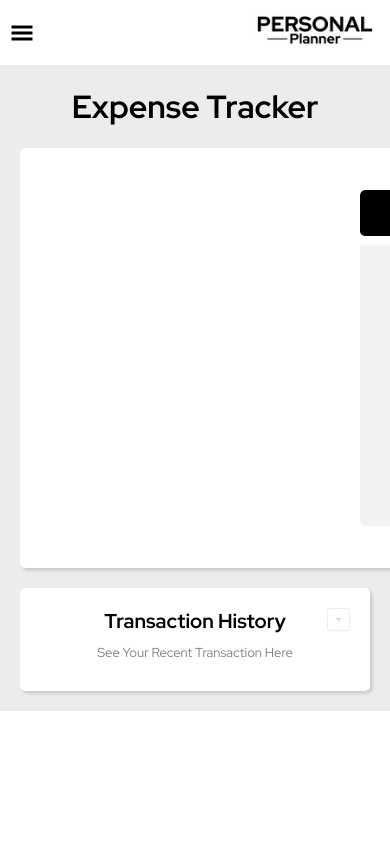
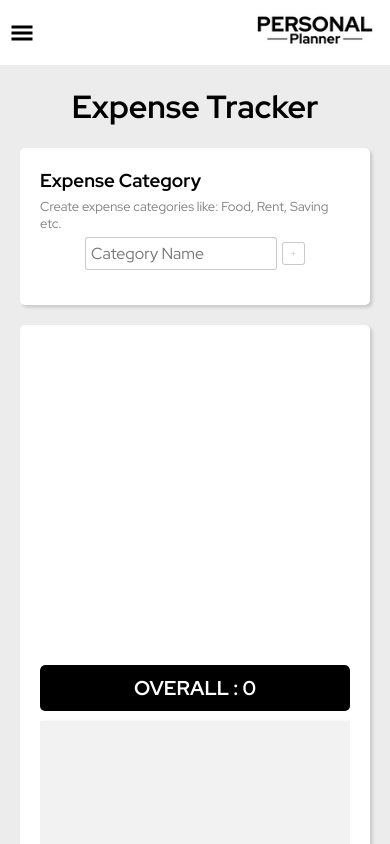
Before and after one commit to Kaka5hi/personal-planner, a React (Create React App) app: page /budget in a window 390 px wide. Shown: the top 844 px of the page. Built offline with nearby package versions, Linux system fonts and the light colour scheme.

Commit message:
mobile responsive

```diff
--- a/src/pages/Budget.css
+++ b/src/pages/Budget.css
@@ -157,3 +157,42 @@
   background-color: rgba(202, 202, 202, 0.247);
   box-shadow: rgb(0 0 0 / 15%) 1.4px 1.4px 3.2px;
 }
+
+@media screen and (max-width: 1120px) {
+  .budget_top {
+    flex-direction: column-reverse;
+    align-items: center;
+    justify-content: center;
+  }
+
+  .donut_chart {
+    width: 100%;
+    justify-content: space-evenly;
+  }
+}
+
+@media screen and (max-width: 580px) {
+  .budget_category {
+    width: 80%;
+  }
+  .donut_chart {
+    flex-direction: column;
+  }
+
+  .transaction_list-heading_container {
+    font-size: 1rem;
+    justify-content: space-between;
+  }
+}
+
+@media screen and (max-width: 480px) {
+  .donut_chart > .donut_chart-info_container,
+  .budget_category {
+    width: 100%;
+  }
+
+  .transaction_list-heading_container > span:nth-child(3),
+  .transaction_list-container > span:nth-child(3) {
+    display: none;
+  }
+}
```
